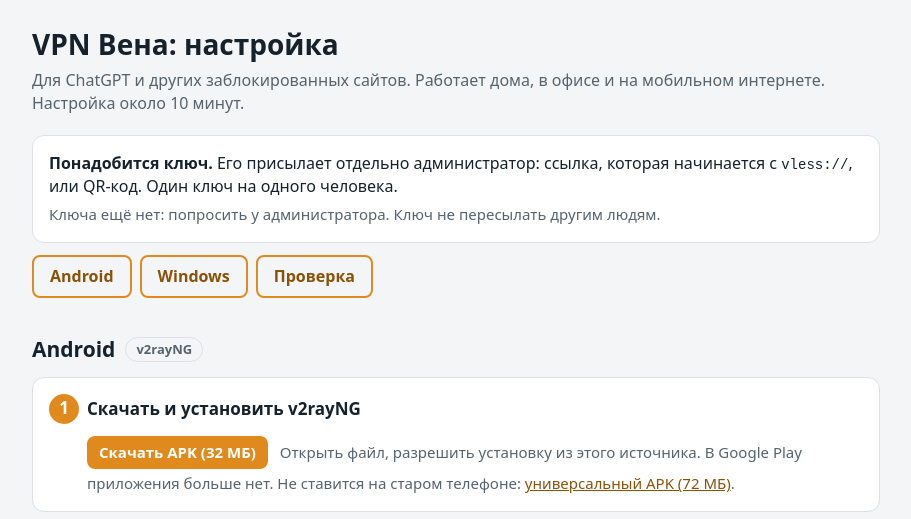
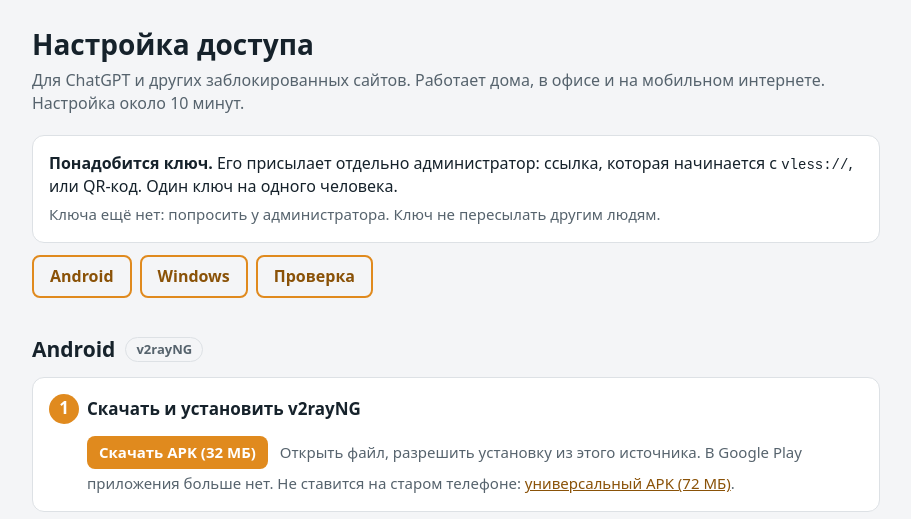
Before and after one commit to Oranggge/kvn, a plain HTML site: page index.html in a window 1280 px wide. Shown: the top 519 px of the page, without its empty margins (184-1095 px from the left). Drawn offline with Linux system fonts and the light colour scheme.

Commit message:
Title: Настройка доступа

```diff
--- a/index.html
+++ b/index.html
@@ -4,7 +4,7 @@
 <meta name="robots" content="noindex, nofollow">
 <meta charset="utf-8">
 <meta name="viewport" content="width=device-width, initial-scale=1">
-<title>VPN &#1042;&#1077;&#1085;&#1072;: &#1085;&#1072;&#1089;&#1090;&#1088;&#1086;&#1081;&#1082;&#1072;</title>
+<title>&#1053;&#1072;&#1089;&#1090;&#1088;&#1086;&#1081;&#1082;&#1072; &#1076;&#1086;&#1089;&#1090;&#1091;&#1087;&#1072;</title>
 <style>
 :root { --bg:#f4f5f7; --card:#fff; --ink:#16222b; --muted:#56636d; --line:#dde1e5; --accent:#e08a1e; --accent-ink:#8a5208; --ok:#1f7a4d; --bad:#c0392b; --warn-bg:#fff4e5; }
 @media (prefers-color-scheme: dark) {
@@ -87,7 +87,7 @@ code { font:14px ui-monospace,monospace; overflow-wrap:anywhere; }
 </head>
 <body>
 <div class="wrap">
-<h1>VPN &#1042;&#1077;&#1085;&#1072;: &#1085;&#1072;&#1089;&#1090;&#1088;&#1086;&#1081;&#1082;&#1072;</h1>
+<h1>&#1053;&#1072;&#1089;&#1090;&#1088;&#1086;&#1081;&#1082;&#1072; &#1076;&#1086;&#1089;&#1090;&#1091;&#1087;&#1072;</h1>
 <p class="sub">&#1044;&#1083;&#1103; ChatGPT &#1080; &#1076;&#1088;&#1091;&#1075;&#1080;&#1093; &#1079;&#1072;&#1073;&#1083;&#1086;&#1082;&#1080;&#1088;&#1086;&#1074;&#1072;&#1085;&#1085;&#1099;&#1093; &#1089;&#1072;&#1081;&#1090;&#1086;&#1074;. &#1056;&#1072;&#1073;&#1086;&#1090;&#1072;&#1077;&#1090; &#1076;&#1086;&#1084;&#1072;, &#1074; &#1086;&#1092;&#1080;&#1089;&#1077; &#1080; &#1085;&#1072; &#1084;&#1086;&#1073;&#1080;&#1083;&#1100;&#1085;&#1086;&#1084; &#1080;&#1085;&#1090;&#1077;&#1088;&#1085;&#1077;&#1090;&#1077;. &#1053;&#1072;&#1089;&#1090;&#1088;&#1086;&#1081;&#1082;&#1072; &#1086;&#1082;&#1086;&#1083;&#1086; 10 &#1084;&#1080;&#1085;&#1091;&#1090;.</p>
 
 <div class="card intro">
```
Also changed, not shown: 1 other file.
